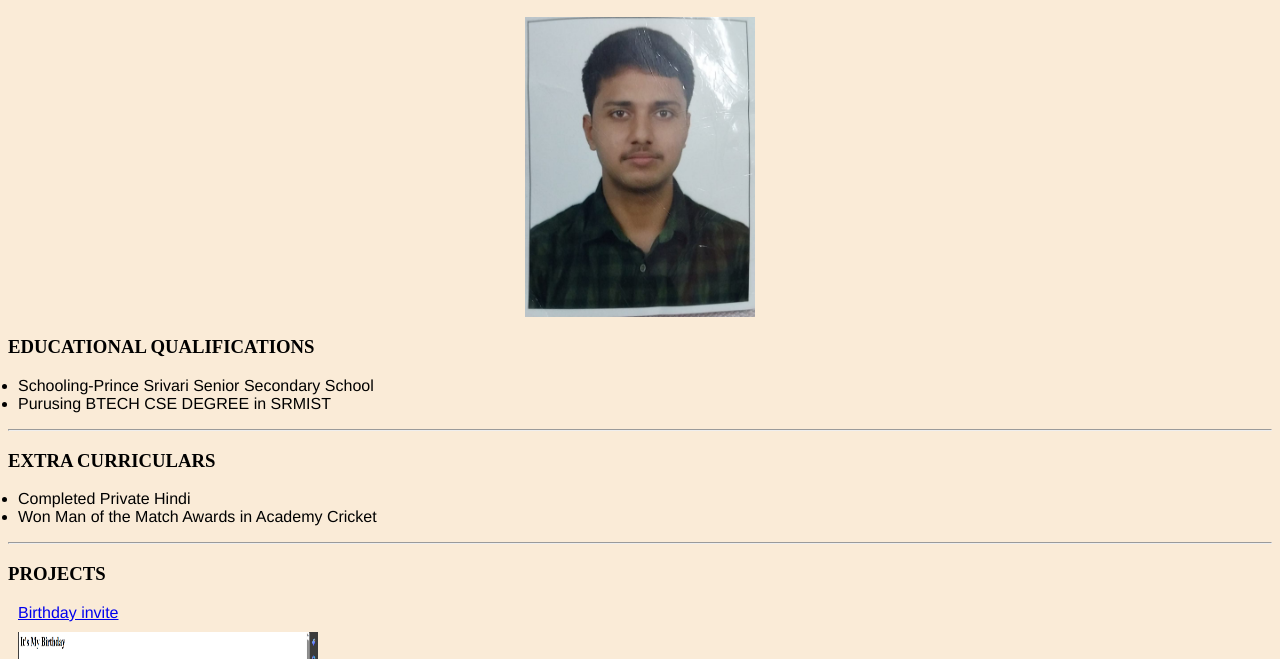
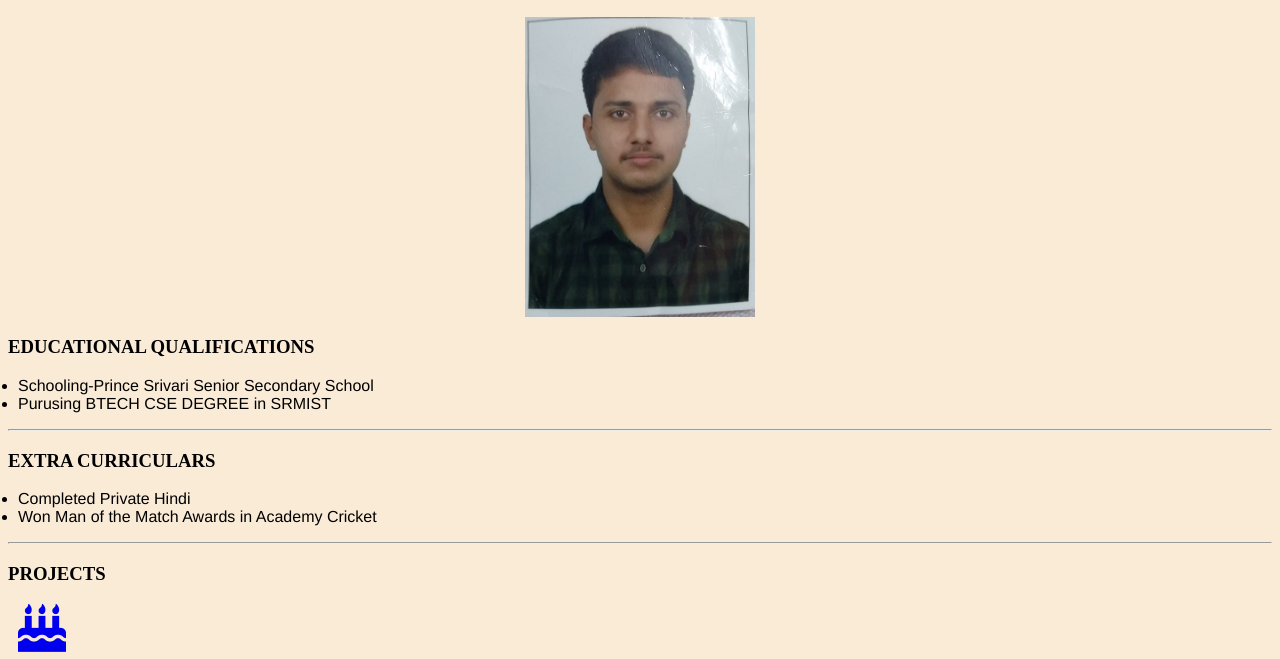
Before and after one commit to Saii3488/portfolio, a plain HTML site: page index.html in a window 1280 px wide. Shown: the part 96-755 px from the top of the page. Drawn offline with Linux system fonts and the light colour scheme.

Commit message:
Update index.html

```diff
--- a/index.html
+++ b/index.html
@@ -19,7 +19,7 @@
 <hr>
 <h3>PROJECTS</h3>
 <div class="container">
-    <a href="birthday.html">Birthday invite</a>
+    <a href="birthday.html"><i class="fa fa-cake" style="font-size:48px"></i></a>
 
 </div>
 <div class="image">
```
